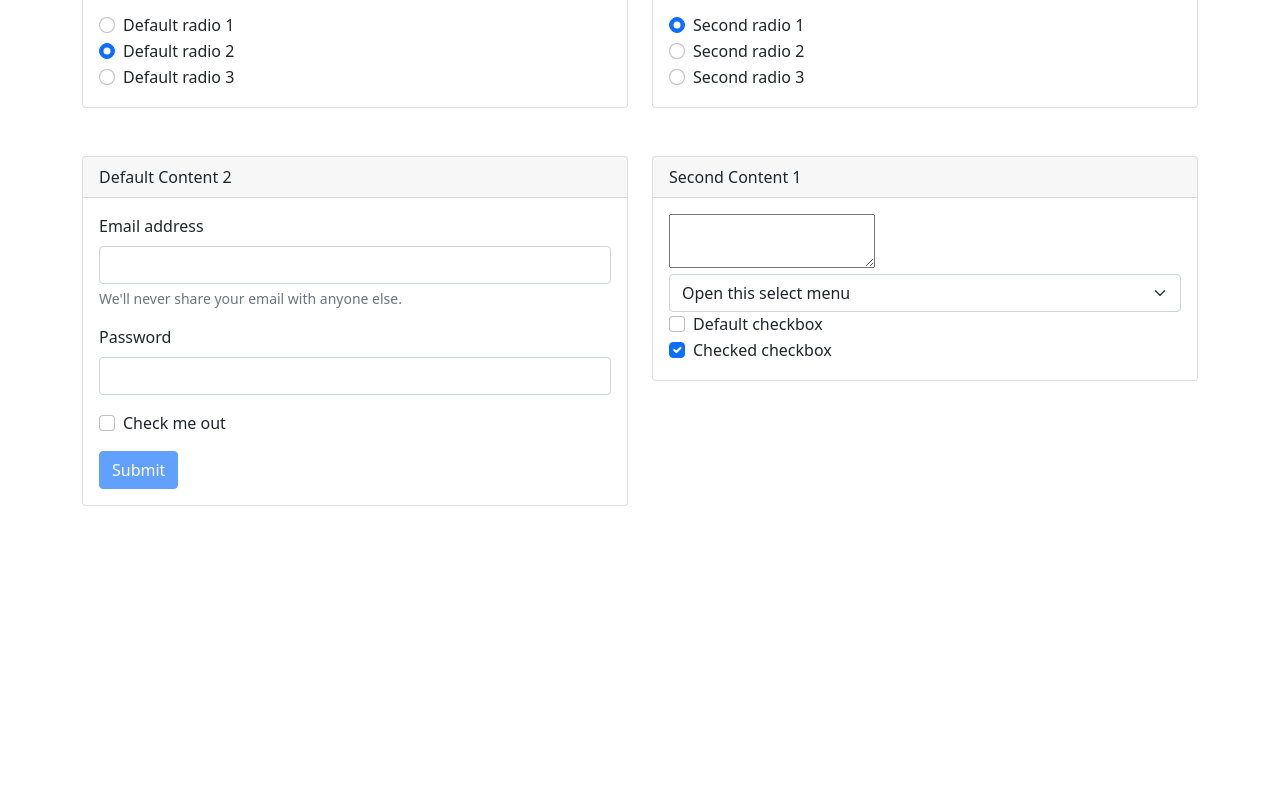
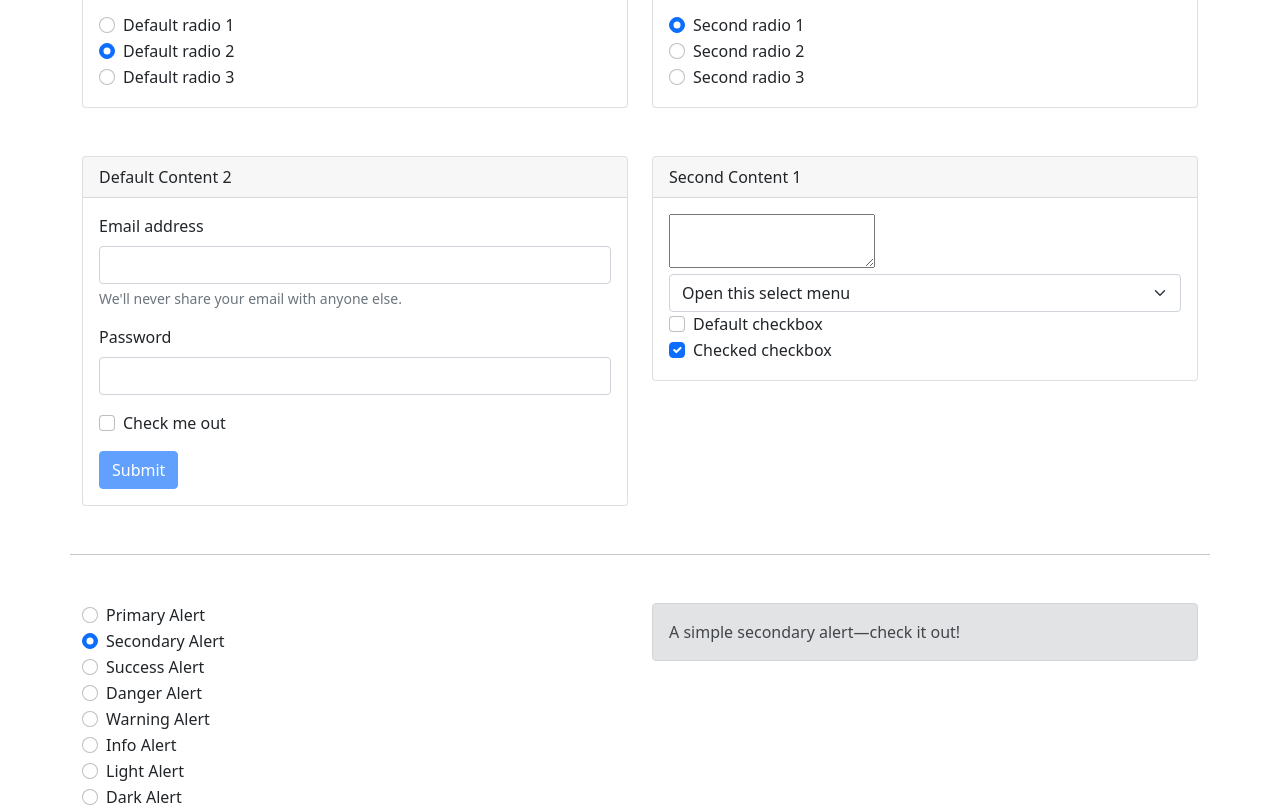
Before and after one commit to MatthewKennedy/radio-control-js, a website built with webpack: page index.html in a window 1280 px wide. Shown: the part 149-960 px from the top of the page. Before the commit the page ends 800 px from the top, so only its background shows below. Built offline with nearby package versions, Linux system fonts and the light colour scheme.

Commit message:
Add friendly instructions to console log.

```diff
--- a/index.html
+++ b/index.html
@@ -309,6 +309,106 @@
     </div>
   </div>
 
+  <div class="container">
+    <div class="row">
+
+      <hr class="my-5">
+
+
+      <div class="col-6" >
+        <!-- RADIO BUTTONS -->
+        <!-- ADD: data-radio-control="example" to any element that wraps a set of radios for one -->
+        <fieldset data-radio-control="example">
+          <div class="form-check">
+            <input class="form-check-input" type="radio" name="Example" id="ex1" value="1">
+            <label class="form-check-label" for="ex1">
+              Primary Alert
+            </label>
+          </div>
+          <div class="form-check">
+            <input class="form-check-input" type="radio" name="Example" id="ex2" value="2" checked>
+            <label class="form-check-label" for="ex2">
+              Secondary Alert
+            </label>
+          </div>
+          <div class="form-check">
+            <input class="form-check-input" type="radio" name="Example" id="ex3" value="3">
+            <label class="form-check-label" for="ex3">
+              Success Alert
+            </label>
+          </div>
+          <div class="form-check">
+            <input class="form-check-input" type="radio" name="Example" id="ex4" value=4>
+            <label class="form-check-label" for="ex4">
+              Danger Alert
+            </label>
+          </div>
+          <div class="form-check">
+            <input class="form-check-input" type="radio" name="Example" id="ex5" value="5">
+            <label class="form-check-label" for="ex5">
+              Warning Alert
+            </label>
+          </div>
+          <div class="form-check">
+            <input class="form-check-input" type="radio" name="Example" id="ex6" value="6">
+            <label class="form-check-label" for="ex6">
+              Info Alert
+            </label>
+          </div>
+          <div class="form-check">
+            <input class="form-check-input" type="radio" name="Example" id="ex7" value="7">
+            <label class="form-check-label" for="ex7">
+              Light Alert
+            </label>
+          </div>
+          <div class="form-check">
+            <input class="form-check-input" type="radio" name="Example" id="ex8" value="8">
+            <label class="form-check-label" for="ex8">
+              Dark Alert
+            </label>
+          </div>
+        </fieldset>
+
+      </div>
+
+
+      <!-- PANELS -->
+      <!-- Identify a container for the panels you wish to control via radio buttons
+           ADD: data-rc-panel-group="example" to an element wrappiig  -->
+      <div class="col-6" data-rc-panel-group="example">
+
+        <!-- Give each panel has an unique identifier (data-rc-panel-uid="second_3") constisting of the target id and radio vaule: (example)_(radio.value)
+        panels should be block level elements -->
+        <div class="alert alert-primary" role="alert" data-rc-panel-uid="example_1">
+          A simple primary alert—check it out!
+        </div>
+        <div class="alert alert-secondary" role="alert" data-rc-panel-uid="example_2">
+          A simple secondary alert—check it out!
+        </div>
+        <div class="alert alert-success" role="alert" data-rc-panel-uid="example_3">
+          A simple success alert—check it out!
+        </div>
+        <div class="alert alert-danger" role="alert" data-rc-panel-uid="example_4">
+          A simple danger alert—check it out!
+        </div>
+        <div class="alert alert-warning" role="alert" data-rc-panel-uid="example_5">
+          A simple warning alert—check it out!
+        </div>
+        <div class="alert alert-info" role="alert" data-rc-panel-uid="example_6">
+          A simple info alert—check it out!
+        </div>
+        <div class="alert alert-light" role="alert" data-rc-panel-uid="example_7">
+          A simple light alert—check it out!
+        </div>
+        <div class="alert alert-dark" role="alert" data-rc-panel-uid="example_9">
+          A simple dark alert—check it out!
+        </div>
+
+      </div>
+
+    </div>
+  </div>
+
   <script type="text/javascript" src="dist/main.js"></script>
 </body>
 </html>
--- a/src/utils/state.js
+++ b/src/utils/state.js
@@ -7,6 +7,7 @@ import { buttonDefaultAttributes } from '../elements/button.js'
 export function recordElState (rcPanelsGroup) {
   const group = document.querySelector(`[data-rc-panel-group=${rcPanelsGroup}]`)
 
+  if (group) {
     group.querySelectorAll('[data-rc-panel-uid]').forEach(function (elem) {
       inputDefaultAttributes(elem)
       textareaDefaultAttributes(elem)
@@ -15,3 +16,4 @@ export function recordElState (rcPanelsGroup) {
       buttonDefaultAttributes(elem)
     })
   }
+}
--- a/src/utils/visibility.js
+++ b/src/utils/visibility.js
@@ -6,7 +6,7 @@ import { disableFieldset, enableFieldset } from '../elements/fieldset.js'
 
 export function hideRcPanels (rcPanelsGroup) {
   const group = document.querySelector(`[data-rc-panel-group=${rcPanelsGroup}]`)
-
+  if (group) {
     group.querySelectorAll('[data-rc-panel-uid]').forEach(function (elem) {
       elem.removeAttribute('data-rc-active')
 
@@ -16,10 +16,15 @@ export function hideRcPanels (rcPanelsGroup) {
       disableButton(group)
       disableFieldset(group)
     })
+  } else {
+    console.log(`Wrap your ${rcPanelsGroup} pannels with a block-level element, and add the attribute: [data-rc-panel-group="${rcPanelsGroup}"]`)
+  }
 }
 
 export function activatePanel (panel) {
   const active = document.querySelector(panel)
+
+  if (active) {
     active.setAttribute('data-rc-active', '')
 
     enableInput(active)
@@ -27,4 +32,7 @@ export function activatePanel (panel) {
     enableTextArea(active)
     enableButton(active)
     enableFieldset(active)
+  } else {
+    console.log(`There is no panel in your DOM with the attribute: "${panel}"`)
   }
+}
```
Also changed, not shown: dist/main.js. Lines whose indentation alone changed are shown as unchanged.
